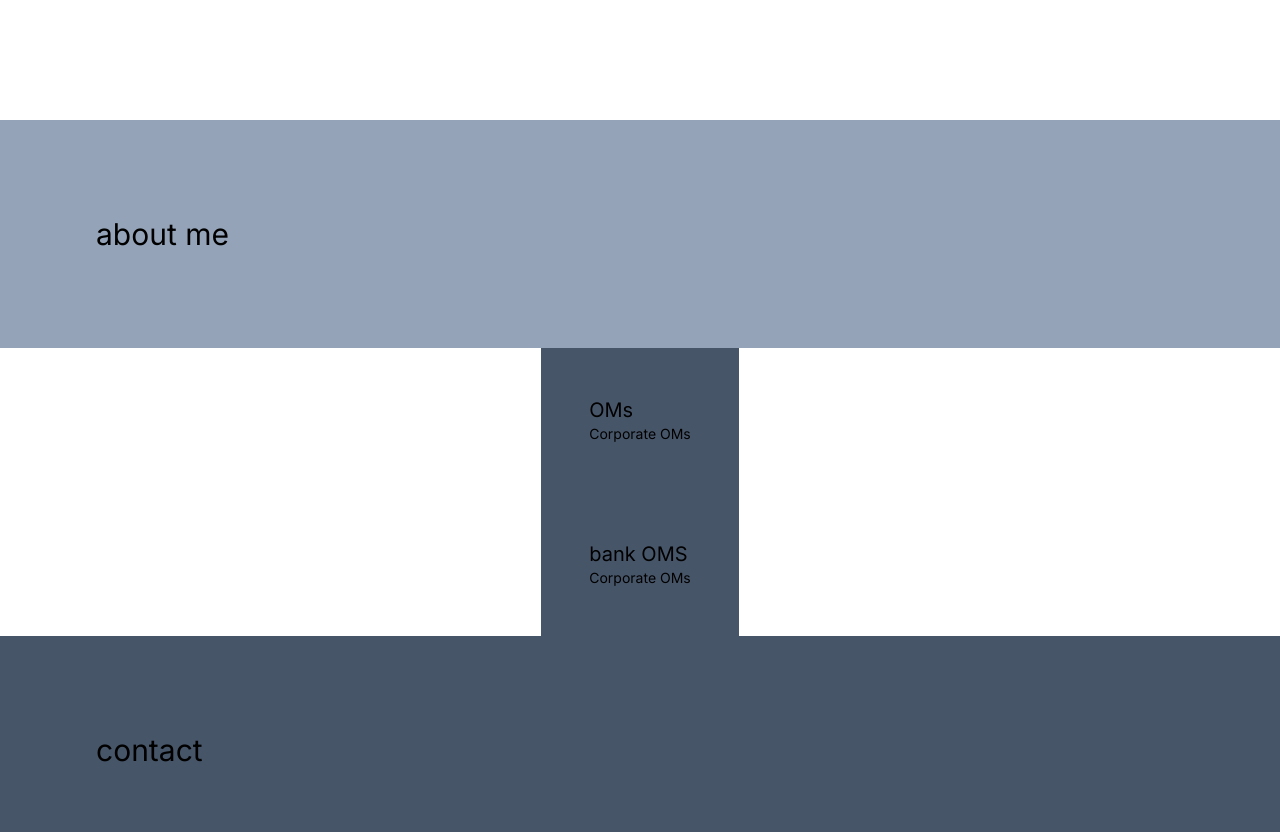
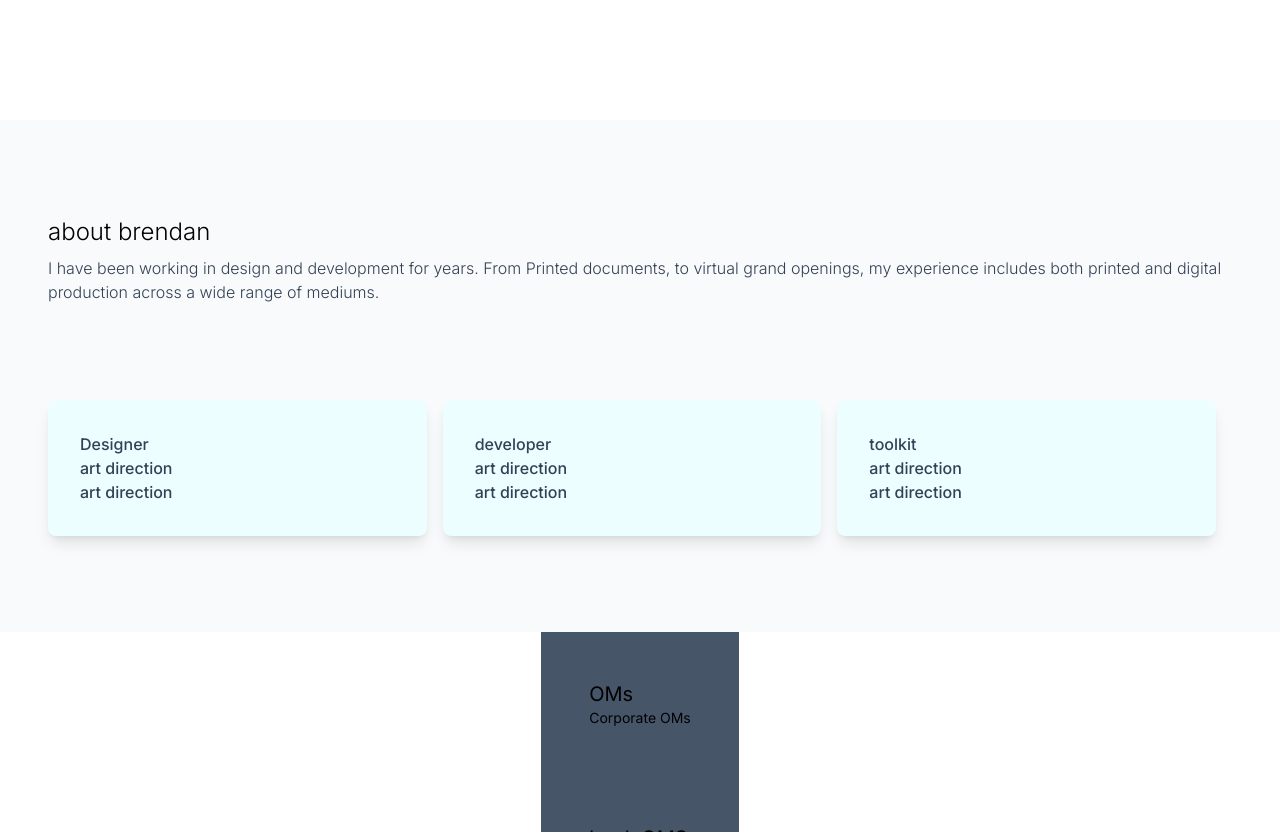
Before and after one commit to BrendanMcBryan/next-cv, a Next.js app: page / in a window 1280 px wide. Shown: the part 680-1512 px from the top of the page. Built offline with nearby package versions, Linux system fonts and the light colour scheme.

Commit message:
db wrangling and data fetching attemps

```diff
--- /dev/null
+++ b/app/lib/data.ts
@@ -0,0 +1,19 @@
+import { sql } from '@vercel/postgres';
+import {
+  Project,
+
+} from './definitions';
+import { unstable_noStore as noStore } from 'next/cache';
+
+export async function fetchProjects() {
+  noStore();
+  try {
+    const data = await sql<Project>`SELECT * FROM projects`;
+
+    const projects = data.rows;
+    return projects;
+  } catch (err) {
+    console.error('Database Error:', err);
+    throw new Error('Failed to fetch all projects.');
+  }
+}
--- /dev/null
+++ b/app/lib/definitions.ts
@@ -0,0 +1,37 @@
+// This file contains type definitions for your data.
+// It describes the shape of the data, and what data type each property should accept.
+// For simplicity of teaching, we're manually defining these types.
+// However, these types are generated automatically if you're using an ORM such as Prisma.
+
+export type Project = {
+  id: string;
+  name: string;
+  title: string;
+  image_url: string;
+};
+
+
+export type CustomersTableType = {
+  id: string;
+  name: string;
+  title: string;
+  image_url: string;
+  total_invoices: number;
+  total_pending: number;
+  total_paid: number;
+};
+
+export type FormattedCustomersTable = {
+  id: string;
+  name: string;
+  title: string;
+  image_url: string;
+  total_invoices: number;
+  total_pending: string;
+  total_paid: string;
+};
+
+export type ProjectField = {
+  id: string;
+  name: string;
+};
--- a/app/page.tsx
+++ b/app/page.tsx
@@ -14,13 +14,13 @@ export default function Home() {
   const [showSidebar, setShowSidebar] = useState(false);
   return (
 
-    <main className="flex flex-col items-center justify-center px-0 ">
+    <main className="flex flex-col items-center justify-center px-0">
       {/* <Navbar/> */}
 
       <StickMenu show={showSidebar} setter={setShowSidebar} />
       <TopSection />
       <AboutSection />
-      <Project title="Offering Memoranda" />
+      <Project />
       <Contact />
 
 
--- a/app/sections/about.tsx
+++ b/app/sections/about.tsx
@@ -1,5 +1,33 @@
 export default function aboutSection() {
+  const cardClass = " card flex flex-col bg-cyan-50  w-1/3 rounded-lg shadow-lg me-4 p-8 hover:bg-cyan-100"
   return <>
-    <section className="flex w-screen bg-slate-400 p-24"><div className="text-3xl">about me</div></section>
+    <section
+      className="flex flex-col items-start justify-start bg-slate-50 py-12 "
+    >
+      <div className="p-12 w-full flex-1 flex flex-col justify-start">
+        <h2 className="text-2xl font-light mb-2">about brendan</h2>
+        <p className="font-light text-slate-700">I have been working in design and development for years. From Printed documents, to virtual grand openings, my experience includes both printed and digital production across a wide range of mediums.</p>
+      </div>
+      <div className="p-12 w-full flex-1 flex flex-row ">
+        <div className={cardClass}>
+          <h3 className="font-medium text-slate-700">Designer</h3>
+          <h3 className="font-medium text-slate-700"> art direction</h3>
+          <h3 className="font-medium text-slate-700"> art direction</h3>
+        </div>
+        <div className={cardClass}>
+          <h3 className="font-medium text-slate-700">developer</h3>
+          <h3 className="font-medium text-slate-700"> art direction</h3>
+          <h3 className="font-medium text-slate-700"> art direction</h3>
+        </div>
+        <div className={cardClass}>
+          <h3 className="font-medium text-slate-700">toolkit</h3>
+          <h3 className="font-medium text-slate-700"> art direction</h3>
+          <h3 className="font-medium text-slate-700"> art direction</h3>
+        </div>
+      </div>
+
+
+
+    </section>
   </>
 }
--- a/app/sections/top.tsx
+++ b/app/sections/top.tsx
@@ -2,6 +2,7 @@ import DILogo from '@/app/ui/dilogo';
 import ToolSet from '@/app/ui/toolset'
 export default function TopSection() {
   return (
+
       <section
         className="flex flex-col-reverse items-center  min-h-screen  md:flex-row justify-between"
       >
@@ -16,8 +17,8 @@ export default function TopSection() {
           <div className="flex-1 flex flex-col justify-center">
             <div className=' overflow-hidden py-26'><DILogo /></div>
           </div>
+      </section>
 
-    </section>
   )
 
 }
```
Also changed, not shown: package.json (+6 -1 lines), app/globals.css (line endings or trailing spaces), 1 other file (tests, documents, lock files or other folders). Lines whose indentation alone changed are shown as unchanged.
